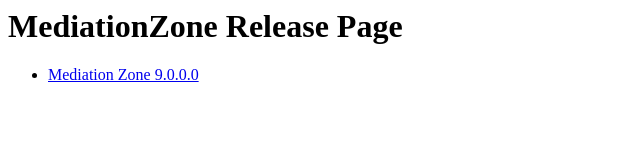
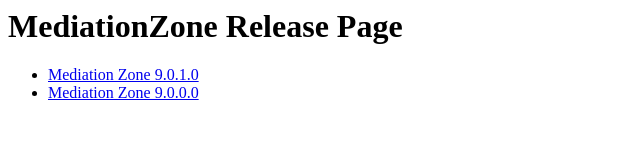
Before and after one commit to DigitalRoute-Public/mediationzone, a plain HTML site: page index.html in a window 1280 px wide. Shown: the whole page, without its empty margins (0-640 px from the left). Drawn offline with Linux system fonts and the light colour scheme.

Commit message:
add release Mediation Zone 9.0.1.0

```diff
--- a/index.html
+++ b/index.html
@@ -4,6 +4,7 @@
 MediationZone Release Page
 </h1>
 <ul>
+<li><a href="https://github.com/DigitalRoute-Public/mediationzone/releases/tag/9.0.1.0">Mediation Zone 9.0.1.0</a></li>
 <li><a href="https://github.com/DigitalRoute-Public/mediationzone/releases/tag/9.0.0.0">Mediation Zone 9.0.0.0</a></li>
 </ul>
 </body>
```
